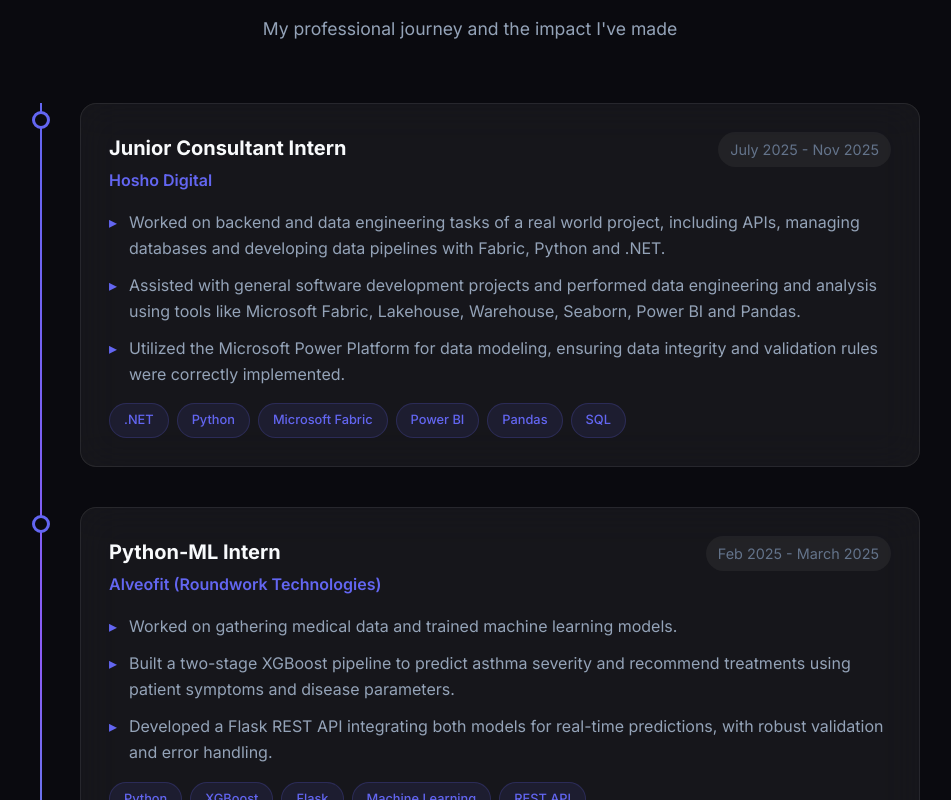
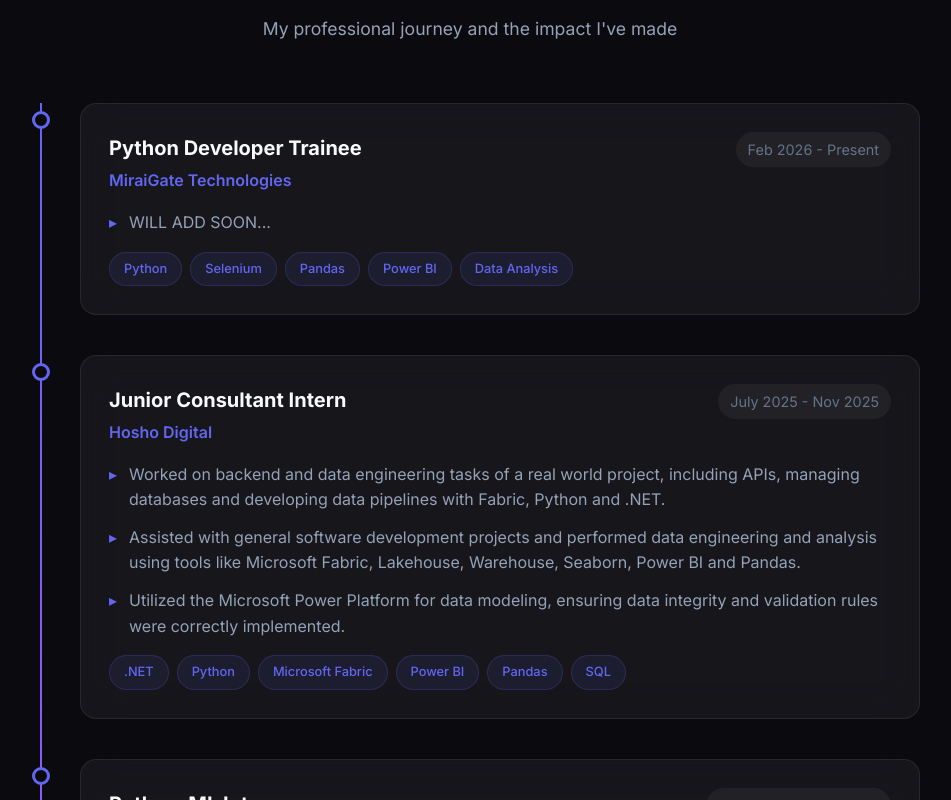
Before and after one commit to anveetpal01/portfolio-react, a React (Vite) app: page / in a window 1280 px wide. Shown: the part 1920-2720 px from the top of the page, without its empty margins (170-1121 px from the left). Built offline with nearby package versions, Linux system fonts and the light colour scheme.

Commit message:
update experience

```diff
--- a/src/components/Experience.jsx
+++ b/src/components/Experience.jsx
@@ -1,5 +1,14 @@
 function Experience() {
     const experiences = [
+        {
+            role: "Python Developer Trainee",
+            company: "MiraiGate Technologies",
+            date: "Feb 2026 - Present",
+            description: [
+                "WILL ADD SOON..."
+            ],
+            tags: ["Python", "Selenium", "Pandas", "Power BI", "Data Analysis"]
+        },
         {
             role: "Junior Consultant Intern",
             company: "Hosho Digital",
@@ -33,6 +42,7 @@
             ],
             tags: ["Python", "Selenium", "Pandas", "Power BI", "Data Analysis"]
         }
+
     ]
 
     return (
```
